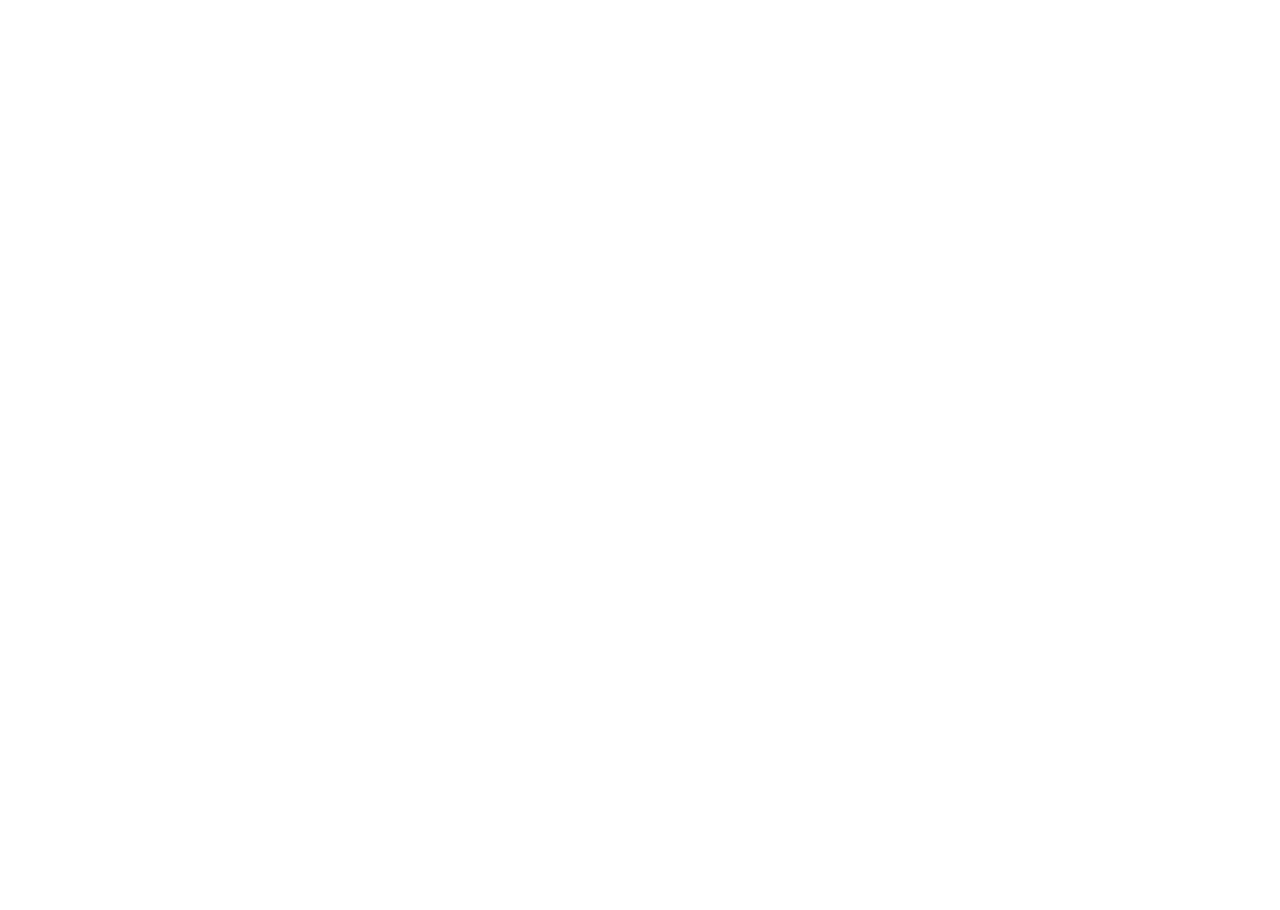
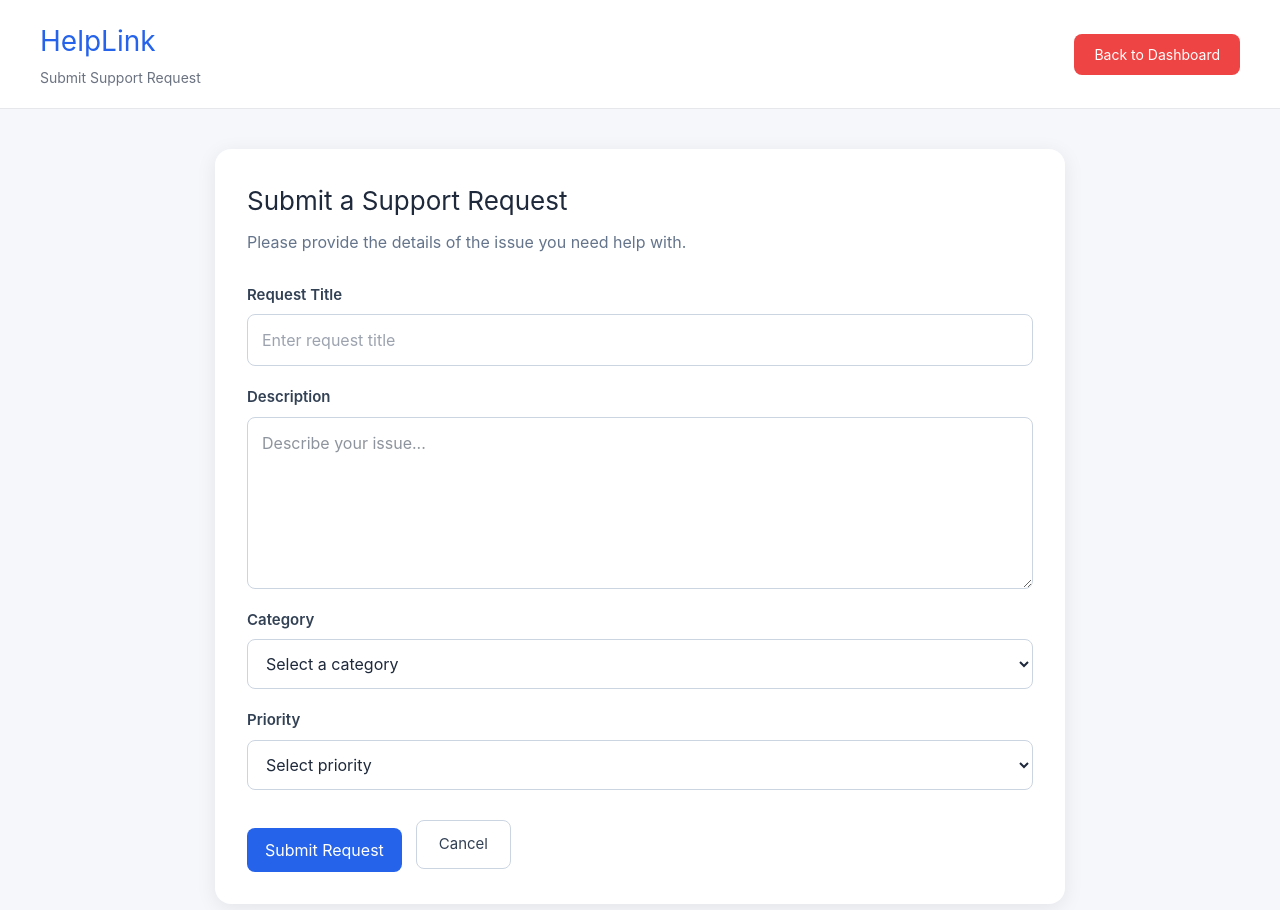
Before and after one commit to engzahraf/Helplink, a React (Vite) app in the folder Frontend/: page /submit-request in a window 1280 px wide. Before the commit this address had no page. Shown: the top 910 px of the page. Before the commit the page ends 800 px from the top, so only its background shows below. Built offline with nearby package versions, Linux system fonts and the light colour scheme; sample sign-in values are in the browser's storage.

Commit message:
dd student support request page

```diff
--- a/Frontend/src/App.css
+++ b/Frontend/src/App.css
@@ -259,3 +259,124 @@
     grid-template-columns: 1fr;
   }
 }
+
+/* Submit Support Request Page */
+
+.request-form-section {
+  width: 100%;
+  max-width: 850px;
+  margin: 0 auto;
+  padding: 32px;
+  background: #ffffff;
+  border-radius: 16px;
+  box-shadow: 0 4px 20px rgba(0, 0, 0, 0.08);
+  box-sizing: border-box;
+}
+
+.request-form-section h2 {
+  margin: 0 0 10px;
+  color: #1e293b;
+  font-size: 26px;
+}
+
+.request-form-section > p {
+  margin-bottom: 28px;
+  color: #64748b;
+  line-height: 1.6;
+}
+
+.request-form {
+  display: flex;
+  flex-direction: column;
+  gap: 20px;
+}
+
+.request-form .form-group {
+  display: flex;
+  flex-direction: column;
+  gap: 8px;
+}
+
+.request-form .form-group label {
+  font-size: 15px;
+  font-weight: 600;
+  color: #334155;
+}
+
+.request-form input,
+.request-form textarea,
+.request-form select {
+  width: 100%;
+  padding: 13px 14px;
+  border: 1px solid #cbd5e1;
+  border-radius: 8px;
+  background: #ffffff;
+  color: #1e293b;
+  font: inherit;
+  box-sizing: border-box;
+}
+
+.request-form textarea {
+  min-height: 140px;
+  resize: vertical;
+}
+
+.request-form input:focus,
+.request-form textarea:focus,
+.request-form select:focus {
+  outline: none;
+  border-color: #2563eb;
+  box-shadow: 0 0 0 3px rgba(37, 99, 235, 0.12);
+}
+
+.request-form-buttons {
+  display: flex;
+  align-items: center;
+  gap: 14px;
+  margin-top: 8px;
+}
+
+.request-form-buttons button {
+  cursor: pointer;
+}
+
+.secondary-button {
+  padding: 12px 22px;
+  border: 1px solid #cbd5e1;
+  border-radius: 8px;
+  background: #ffffff;
+  color: #334155;
+  font-size: 15px;
+}
+
+.secondary-button:hover {
+  background: #f1f5f9;
+}
+
+.request-form .error-message {
+  margin: 0;
+  color: #dc2626;
+}
+
+.request-form .success-message {
+  margin: 0;
+  padding: 12px;
+  border-radius: 8px;
+  background: #dcfce7;
+  color: #166534;
+}
+
+@media (max-width: 600px) {
+  .request-form-section {
+    padding: 20px;
+  }
+
+  .request-form-buttons {
+    flex-direction: column;
+    align-items: stretch;
+  }
+
+  .request-form-buttons button {
+    width: 100%;
+  }
+}
--- a/Frontend/src/App.tsx
+++ b/Frontend/src/App.tsx
@@ -1,9 +1,11 @@
+
 import "./App.css";
 import { BrowserRouter, Routes, Route } from "react-router-dom";
 
 import Login from "./pages/Login";
 import Register from "./pages/Register";
 import StudentDashboard from "./pages/StudentDashboard";
+import SubmitRequest from "./pages/SubmitRequest";
 import ProtectedRoute from "./components/ProtectedRoute";
 import { AuthProvider } from "./context/AuthContext";
 
@@ -12,15 +14,28 @@ function App() {
     <AuthProvider>
       <BrowserRouter>
         <Routes>
+          {/* Login page */}
           <Route path="/" element={<Login />} />
 
+          {/* Registration page */}
           <Route path="/register" element={<Register />} />
 
+          {/* Student dashboard */}
           <Route
             path="/student-dashboard"
             element={
               <ProtectedRoute>
                 <StudentDashboard />
+              </ProtectedRoute>
+            }
+          />
+
+          {/* Submit support request page */}
+          <Route
+            path="/submit-request"
+            element={
+              <ProtectedRoute>
+                <SubmitRequest />
               </ProtectedRoute>
             }
           />
--- a/Frontend/src/pages/StudentDashboard.tsx
+++ b/Frontend/src/pages/StudentDashboard.tsx
@@ -26,6 +26,7 @@ function StudentDashboard() {
       <main className="dashboard-content">
         <section className="welcome-section">
           <h2>Welcome to HelpLink 👋</h2>
+
           <p>
             Manage your support requests and get help from the administration
             team.
@@ -33,20 +34,28 @@ function StudentDashboard() {
         </section>
 
         <section className="dashboard-cards">
+
+          {/* Submit Support Request */}
           <div className="dashboard-card">
             <h3>Submit Support Request</h3>
+
             <p>
               Create a new support request and explain the issue you need help
               with.
             </p>
 
-            <button className="dashboard-button">
+            <button
+              className="dashboard-button"
+              onClick={() => navigate("/submit-request")}
+            >
               Submit Request
             </button>
           </div>
 
+          {/* My Requests */}
           <div className="dashboard-card">
             <h3>My Requests</h3>
+
             <p>
               View and track the support requests you have already submitted.
             </p>
@@ -56,8 +65,10 @@ function StudentDashboard() {
             </button>
           </div>
 
+          {/* Profile */}
           <div className="dashboard-card">
             <h3>Profile</h3>
+
             <p>
               View and update your personal information and account settings.
             </p>
@@ -67,8 +78,10 @@ function StudentDashboard() {
             </button>
           </div>
 
+          {/* Notifications */}
           <div className="dashboard-card">
             <h3>Notifications</h3>
+
             <p>
               Check updates and responses related to your support requests.
             </p>
@@ -77,6 +90,7 @@ function StudentDashboard() {
               View Notifications
             </button>
           </div>
+
         </section>
       </main>
     </div>
--- /dev/null
+++ b/Frontend/src/pages/SubmitRequest.tsx
@@ -0,0 +1,150 @@
+import { useState, type FormEvent } from "react";
+import { useNavigate } from "react-router-dom";
+
+function SubmitRequest() {
+  const navigate = useNavigate();
+
+  const [title, setTitle] = useState("");
+  const [description, setDescription] = useState("");
+  const [category, setCategory] = useState("");
+  const [priority, setPriority] = useState("");
+  const [error, setError] = useState("");
+  const [success, setSuccess] = useState("");
+
+  const handleSubmit = (e: FormEvent<HTMLFormElement>) => {
+    e.preventDefault();
+
+    setError("");
+    setSuccess("");
+
+    if (!title || !description || !category || !priority) {
+      setError("Please fill in all fields.");
+      return;
+    }
+
+    if (title.length < 5) {
+      setError("Title must be at least 5 characters.");
+      return;
+    }
+
+    if (description.length < 10) {
+      setError("Description must be at least 10 characters.");
+      return;
+    }
+
+    // Temporary frontend submission.
+    // Backend API will be connected later.
+    setSuccess("Support request submitted successfully!");
+
+    setTitle("");
+    setDescription("");
+    setCategory("");
+    setPriority("");
+  };
+
+  return (
+    <div className="dashboard-page">
+      <header className="dashboard-header">
+        <div>
+          <h1>HelpLink</h1>
+          <p>Submit Support Request</p>
+        </div>
+
+        <button
+          onClick={() => navigate("/student-dashboard")}
+          className="logout-button"
+        >
+          Back to Dashboard
+        </button>
+      </header>
+
+      <main className="dashboard-content">
+        <section className="request-form-section">
+          <h2>Submit a Support Request</h2>
+
+          <p>
+            Please provide the details of the issue you need help with.
+          </p>
+
+          <form onSubmit={handleSubmit} className="request-form">
+            <div className="form-group">
+              <label htmlFor="title">Request Title</label>
+
+              <input
+                id="title"
+                type="text"
+                placeholder="Enter request title"
+                value={title}
+                onChange={(e) => setTitle(e.target.value)}
+              />
+            </div>
+
+            <div className="form-group">
+              <label htmlFor="description">Description</label>
+
+              <textarea
+                id="description"
+                placeholder="Describe your issue..."
+                value={description}
+                onChange={(e) => setDescription(e.target.value)}
+                rows={6}
+              />
+            </div>
+
+            <div className="form-group">
+              <label htmlFor="category">Category</label>
+
+              <select
+                id="category"
+                value={category}
+                onChange={(e) => setCategory(e.target.value)}
+              >
+                <option value="">Select a category</option>
+                <option value="Academic">Academic</option>
+                <option value="Technical">Technical</option>
+                <option value="Administrative">Administrative</option>
+                <option value="Hostel">Hostel</option>
+                <option value="Other">Other</option>
+              </select>
+            </div>
+
+            <div className="form-group">
+              <label htmlFor="priority">Priority</label>
+
+              <select
+                id="priority"
+                value={priority}
+                onChange={(e) => setPriority(e.target.value)}
+              >
+                <option value="">Select priority</option>
+                <option value="Low">Low</option>
+                <option value="Medium">Medium</option>
+                <option value="High">High</option>
+              </select>
+            </div>
+
+            {error && <p className="error-message">{error}</p>}
+
+            {success && <p className="success-message">{success}</p>}
+
+            <div className="request-form-buttons">
+              <button type="submit" className="dashboard-button">
+                Submit Request
+              </button>
+
+              <button
+                type="button"
+                className="secondary-button"
+                onClick={() => navigate("/student-dashboard")}
+              >
+                Cancel
+              </button>
+            </div>
+          </form>
+        </section>
+      </main>
+    </div>
+  );
+}
+
+export default SubmitRequest;
```
Also changed, not shown: 2 other files (tests, documents, lock files or other folders).
